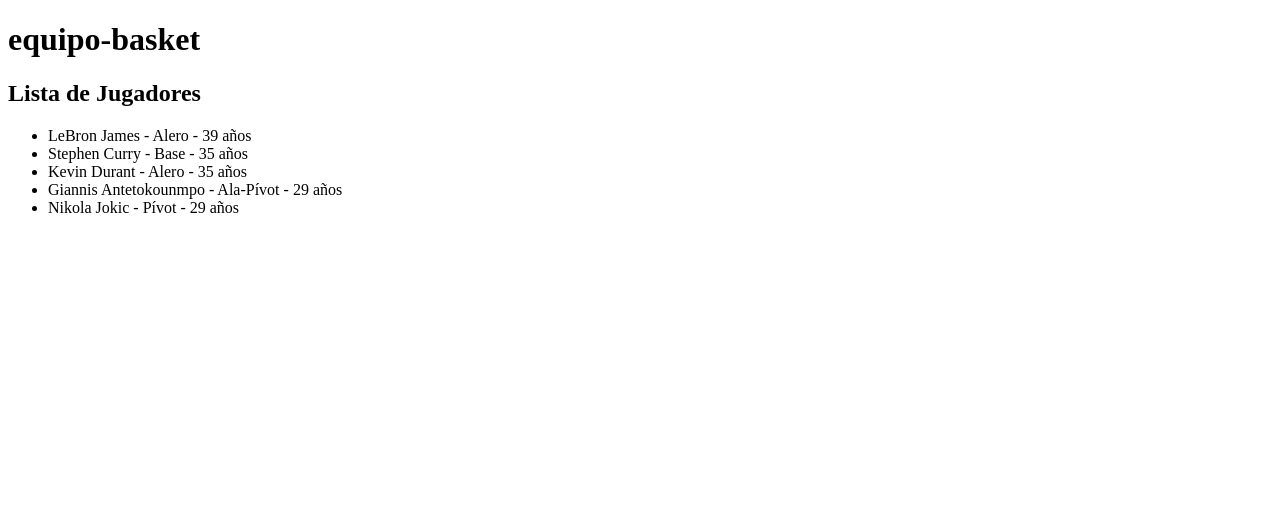
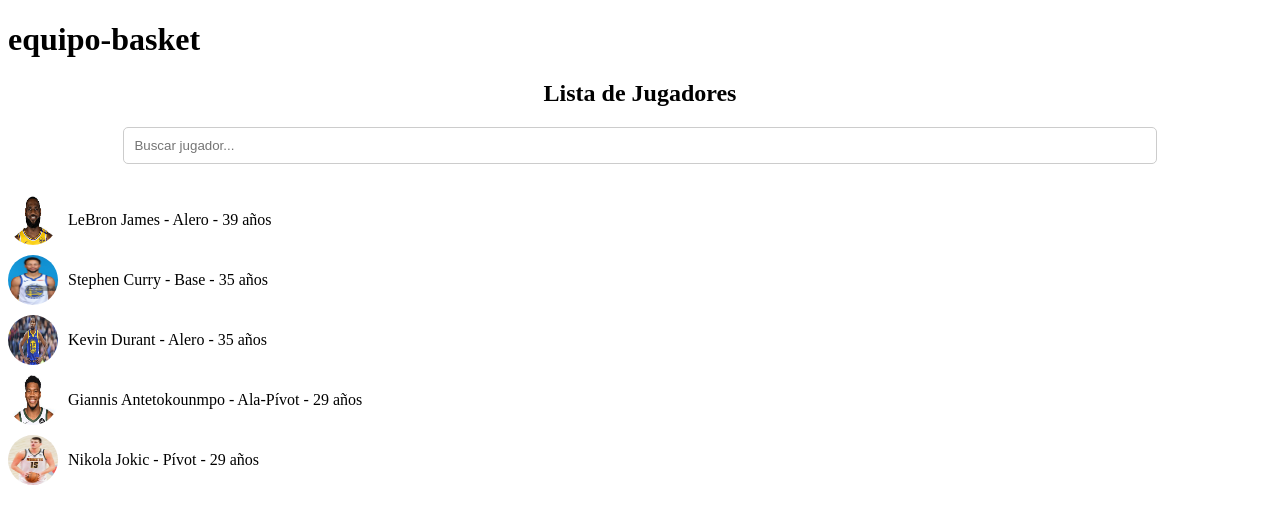
Before and after one commit to JordiPS89/equipo-basket-producto2, an Angular app: page / in a window 1280 px wide. Shown: the top 524 px of the page. Built offline with nearby package versions, Linux system fonts and the light colour scheme.

Commit message:
Añadir componente Header

```diff
--- a/src/app/components/detail/detail.component.ts
+++ b/src/app/components/detail/detail.component.ts
@@ -1,13 +1,10 @@
 import { Component, Input } from '@angular/core';
-import { CommonModule } from '@angular/common';
 
 @Component({
   selector: 'app-detail',
-  standalone: true,  //Necesario si usas Angular standalone
-  imports: [CommonModule], //Importamos CommonModule para *ngIf
   templateUrl: './detail.component.html',
   styleUrls: ['./detail.component.css']
 })
 export class DetailComponent {
-  @Input() jugador: any;
+  @Input() jugador: any; // ← Agregar esto
 }
--- /dev/null
+++ b/src/app/components/header/header.component.html
@@ -0,0 +1,3 @@
+<header class="header">
+    <h1>EQUIPO BASKET</h1>
+  </header>
--- a/src/app/components/players/players.component.css
+++ b/src/app/components/players/players.component.css
@@ -0,0 +1,30 @@
+.players-container {
+    text-align: center;
+  }
+
+  .search-bar {
+    width: 80%;
+    padding: 10px;
+    margin-bottom: 15px;
+    border-radius: 5px;
+    border: 1px solid #ccc;
+  }
+
+  .player-list {
+    list-style: none;
+    padding: 0;
+  }
+
+  .player-list li {
+    cursor: pointer;
+    display: flex;
+    align-items: center;
+    margin-bottom: 10px;
+  }
+
+  .jugador-imagen {
+    width: 50px;
+    height: 50px;
+    border-radius: 50%;
+    margin-right: 10px;
+  }
--- a/src/app/components/players/players.component.html
+++ b/src/app/components/players/players.component.html
@@ -1,9 +1,17 @@
-<h2>Lista de Jugadores</h2>
-<ul>
-  <li *ngFor="let jugador of jugadores" (click)="seleccionarJugador(jugador)">
-    {{ jugador.nombre }} - {{ jugador.posicion }} - {{ jugador.edad }} años
-  </li>
-</ul>
+<div class="players-container">
+  <h2>Lista de Jugadores</h2>
 
-<!-- Mostramos el detalle solo si hay un jugador seleccionado -->
-<app-detail *ngIf="jugadorSeleccionado" [jugador]="jugadorSeleccionado"></app-detail>
+  <!-- Buscador -->
+  <input type="text" [(ngModel)]="filtro" placeholder="Buscar jugador..." class="search-bar" />
+
+  <!-- Lista de jugadores -->
+  <ul class="player-list">
+    <li *ngFor="let jugador of jugadores | jugadorFiltro:filtro" (click)="seleccionarJugador(jugador)">
+      <img [src]="jugador.foto" alt="{{ jugador.nombre }}" class="jugador-imagen">
+      <p>{{ jugador.nombre }} - {{ jugador.posicion }} - {{ jugador.edad }} años</p>
+    </li>
+  </ul>
+
+  <!-- Componente de Detalle -->
+  <app-detail *ngIf="jugadorSeleccionado" [jugador]="jugadorSeleccionado"></app-detail>
+</div>
--- a/src/app/components/players/players.component.ts
+++ b/src/app/components/players/players.component.ts
@@ -1,18 +1,21 @@
 import { Component } from '@angular/core';
 import { CommonModule } from '@angular/common';
 import { DetailComponent } from '../detail/detail.component';
+import { FormsModule } from '@angular/forms';
+import { JugadorFiltroPipe } from '../../pipes/jugador-filtro.pipe';
 import { JUGADORES } from '../../data/jugadores';
 
 @Component({
   selector: 'app-players',
+  standalone: true,
+  imports: [CommonModule, DetailComponent, FormsModule, JugadorFiltroPipe], // Importando módulos necesarios
   templateUrl: './players.component.html',
-  styleUrls: ['./players.component.css'],
-  standalone: true,
-  imports: [CommonModule, DetailComponent]
+  styleUrls: ['./players.component.css']
 })
 export class PlayersComponent {
-  jugadores = JUGADORES;
-  jugadorSeleccionado: any = null;
+  filtro: string = ''; // Variable de filtro
+  jugadores = JUGADORES; // Lista de jugadores
+  jugadorSeleccionado: any = null; // Jugador seleccionado
 
   seleccionarJugador(jugador: any) {
     this.jugadorSeleccionado = jugador;
--- a/src/app/pipes/jugador-filtro.pipe.ts
+++ b/src/app/pipes/jugador-filtro.pipe.ts
@@ -1,12 +1,17 @@
 import { Pipe, PipeTransform } from '@angular/core';
 
 @Pipe({
-  name: 'jugadorFiltro'
+  name: 'jugadorFiltro',
+  standalone: true
 })
 export class JugadorFiltroPipe implements PipeTransform {
-
-  transform(value: unknown, ...args: unknown[]): unknown {
-    return null;
+  transform(jugadores: any[], filtro: string): any[] {
+    if (!jugadores || !filtro) {
+      return jugadores;
+    }
+    return jugadores.filter(jugador =>
+      jugador.nombre.toLowerCase().includes(filtro.toLowerCase()) ||
+      jugador.posicion.toLowerCase().includes(filtro.toLowerCase())
+    );
   }
-
 }
--- a/src/main.ts
+++ b/src/main.ts
@@ -1,5 +1,9 @@
 import { bootstrapApplication } from '@angular/platform-browser';
 import { AppComponent } from './app/app.component';
+import { importProvidersFrom } from '@angular/core';
+import { FormsModule } from '@angular/forms';
+import { JugadorFiltroPipe } from './app/pipes/jugador-filtro.pipe';
 
-bootstrapApplication(AppComponent)
-  .catch(err => console.error(err));
+bootstrapApplication(AppComponent, {
+  providers: [importProvidersFrom(FormsModule, JugadorFiltroPipe)]
+});
```
Also changed, not shown: src/app/components/header/header.component.css (added, +8 -0 lines), src/app/components/header/header.component.ts (added, +8 -0 lines).
